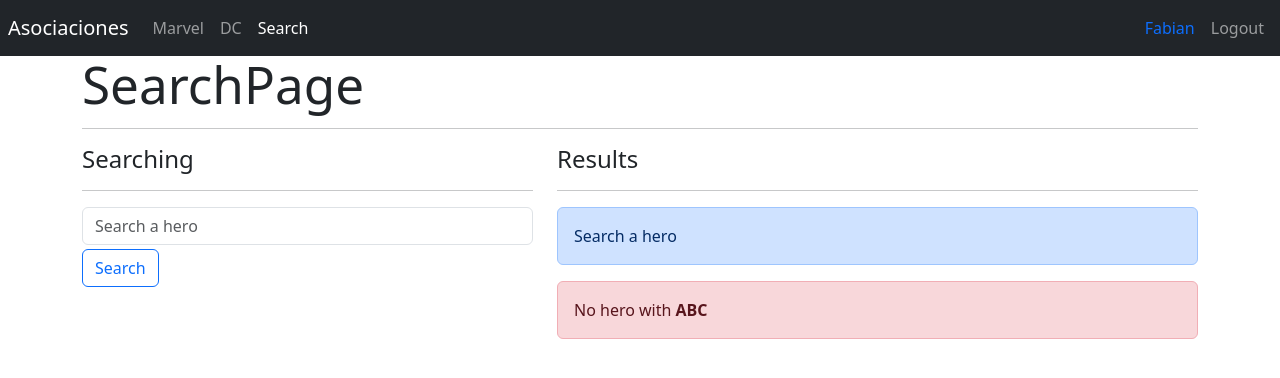
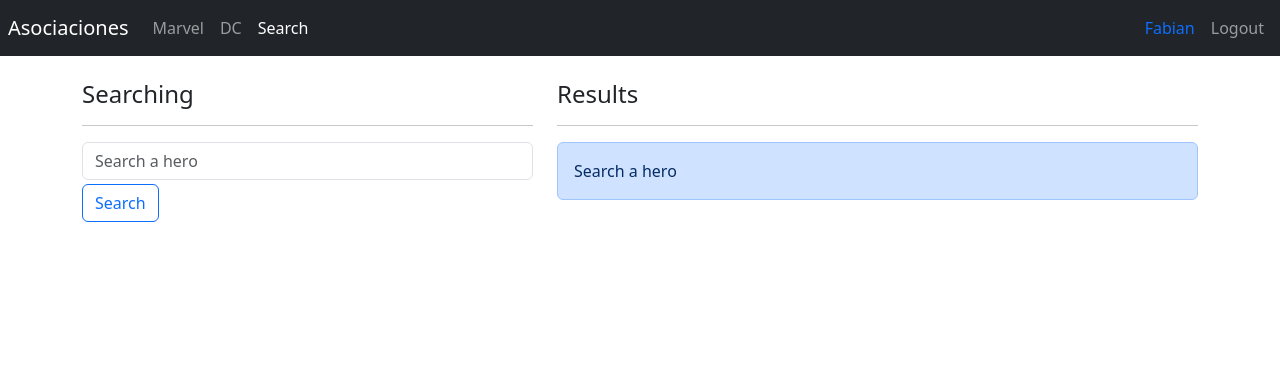
Before and after one commit to FabianAndrade14/HeroApp, a React (Vite) app: page /search in a window 1280 px wide. Shown: the top 378 px of the page. Built offline with nearby package versions, Linux system fonts and the light colour scheme.

Commit message:
add(main): added some validations on the searchpage component

```diff
--- a/package.json
+++ b/package.json
@@ -10,6 +10,7 @@
     "preview": "vite preview"
   },
   "dependencies": {
+    "query-string": "^9.0.0",
     "react": "^18.2.0",
     "react-dom": "^18.2.0",
     "react-router-dom": "6"
--- /dev/null
+++ b/src/heroes/helpers/getHeroesByName.js
@@ -0,0 +1,13 @@
+import { heroes } from "../data/heroes";
+
+export const getHeroesByName = ( name = '' ) => {
+
+    name = name.toLocaleLowerCase().trim();
+
+    if( name.length === 0 ) return [];
+
+    return heroes.filter(
+        hero => hero.superhero.toLocaleLowerCase().includes( name )
+    );
+
+}
--- a/src/heroes/helpers/index.js
+++ b/src/heroes/helpers/index.js
@@ -1,2 +1,3 @@
 export * from './getHeroesByPublisher';
 export * from './getHeroById';
+export * from './getHeroesByName';
--- a/src/heroes/pages/SearchPage.jsx
+++ b/src/heroes/pages/SearchPage.jsx
@@ -1,35 +1,48 @@
+import { useLocation, useNavigate } from "react-router-dom";
 import { useForm } from "../../hooks/useForm"
 import { HeroCard } from "../components"
+import { heroes } from "../data/heroes";
+
+import queryString from "query-string";
+import { getHeroesByName } from "../helpers";
 
 export const SearchPage = () => {
 
+  const navigate = useNavigate();
+  const location = useLocation();
+
+  const { q = '' } = queryString.parse(location.search);
+  const heroes = getHeroesByName(q);
+  const showSearch = (q.length === 0);
+  const showError = (q.length > 0) && heroes.length === 0;
+
   const { searchText, onInputChange } = useForm({
-    searchText: '',
+    searchText: q,
   });
 
-  const onSearchSubmit = ( event ) => {
+  const onSearchSubmit = (event) => {
     event.preventDefault();
+    if (searchText.trim().length <= 1) return;
+
+    navigate(`?q=${searchText}`)
   }
 
   return (
     <>
-      <h1>SearchPage</h1>
-      <hr />
-
-      <div className="row">
+      <div className="row mt-4">
         <div className="col-5">
 
           <h4>Searching</h4>
           <hr />
-          <form onSubmit={ onSearchSubmit }>
+          <form onSubmit={onSearchSubmit}>
             <input
               type="text"
               placeholder="Search a hero"
               className="form-control"
               name="searchText"
               autoComplete="off"
-              value={ searchText }
-              onChange={ onInputChange }
+              value={searchText}
+              onChange={onInputChange}
             />
 
             <button className="btn btn-outline-primary mt-1">
@@ -42,15 +55,21 @@ export const SearchPage = () => {
           <h4>Results</h4>
           <hr />
 
-          <div className="alert alert-primary">
+          <div className="alert alert-primary animate__animated animate__fadeIn"
+            style={{ display: showSearch ? '' : 'none' }}>
             Search a hero
           </div>
 
-          <div className="alert alert-danger">
-            No hero with <b>ABC</b>
+          <div className="alert alert-danger animate__animated animate__fadeIn"
+          style={{ display: showError ? '' : 'none' }}>
+            No hero with <b>{q}</b>
           </div>
 
-          {/* <HeroCard {...hero}></HeroCard> */}
+          {
+            heroes.map(hero => (
+              <HeroCard key={hero.id} {...hero} />
+            ))
+          }
 
         </div>
       </div>
```
Also changed, not shown: 1 other file (tests, documents, lock files or other folders).
